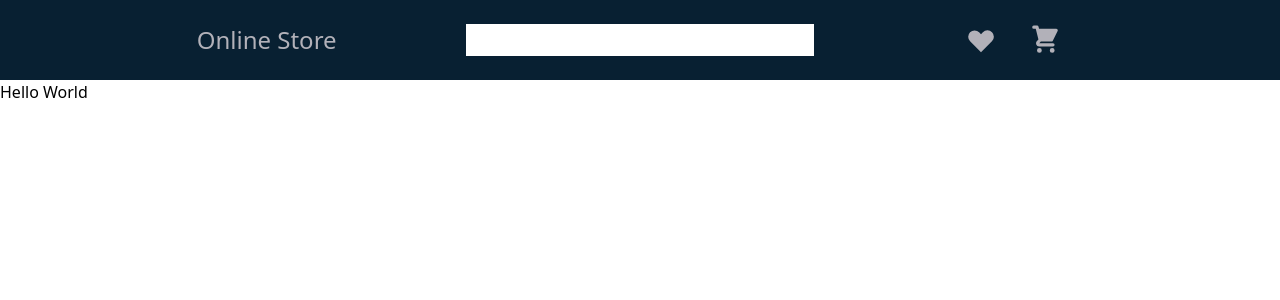
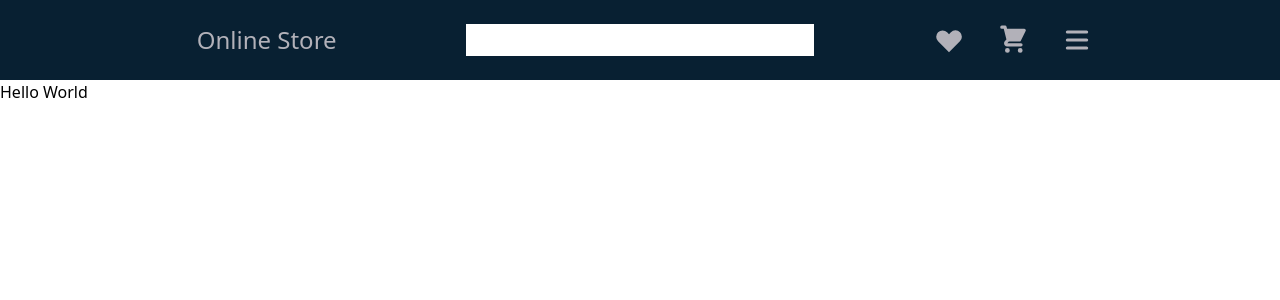
Before and after one commit to gabrielh-silvestre/online-store, a Next.js app: page / in a window 1280 px wide. Shown: the top 300 px of the page. Built offline with nearby package versions, Linux system fonts and the light colour scheme.

Commit message:
feat(Header): add hamburguer menu

```diff
--- a/src/components/Header/index.tsx
+++ b/src/components/Header/index.tsx
@@ -1,4 +1,4 @@
-import { HiShoppingCart, HiHeart } from 'react-icons/hi';
+import { HiShoppingCart, HiHeart, HiMenu } from 'react-icons/hi';
 
 import { Container, ContentContainer, HeaderNav } from './styles';
 
@@ -13,8 +13,9 @@ export function Header() {
         </label>
 
         <HeaderNav>
-          <a href="#"><HiHeart className='w-8 h-8' /></a>
-          <a href="#"><HiShoppingCart className='w-8 h-8' /></a>
+          <HiHeart className="w-8 h-8 mr-8" />
+          <HiShoppingCart className="w-8 h-8 mr-8" />
+          <HiMenu className="w-8 h-8" />
         </HeaderNav>
       </ContentContainer>
     </Container>
```
